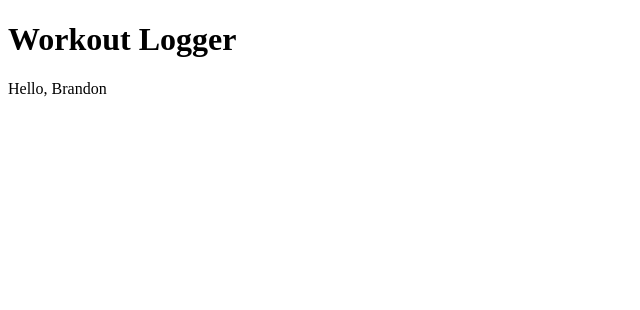
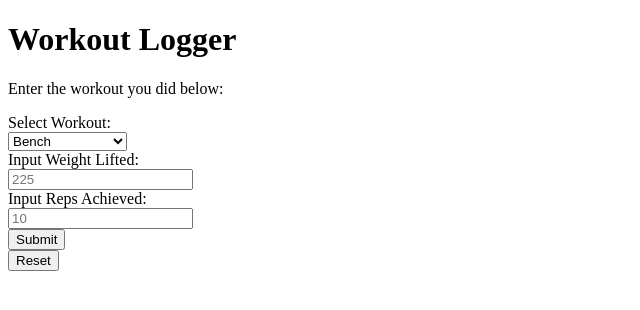
Before and after one commit to Roaster/Workout-Logger, a Flask app: page / in a window 1280 px wide. Shown: the top 310 px of the page, without its empty margins (0-640 px from the left). Run offline with Flask 2, Linux system fonts and the light colour scheme.

Commit message:
Working on the front end

```diff
--- a/templates/index.html
+++ b/templates/index.html
@@ -4,11 +4,46 @@
     <meta charset="UTF-8">
     <meta http-equiv="X-UA-Compatible" content="IE=edge">
     <meta name="viewport" content="width=device-width, initial-scale=1.0">
-    <title>Document</title>
+    <title>Workout Logger</title>
 </head>
 <body>
     <div><h1>Workout Logger</h1>
-    <p>Hello, {{username}}</p>
+
+    <script>
+        if ('{{message}}' != 'None'){
+
+            console.log('{{workouts}}')
+
+        }
+
+
+    </script>
+
+    <p>Enter the workout you did below:
+    <br>
+        <form action="#" method="post">
+            <label for="workout">Select Workout:</label><br>
+            <select id="workout" name="workout">
+                <option value="bench">Bench</option>
+                <option value="squat">Squat</option>
+                <option value="deadlift">Deadlift</option>
+                <option value="ohp">Overhead Press</option>
+            </select><br>
+
+            <label for="weight">Input Weight Lifted:</label><br>
+            <input type="text" id="weight" name="weight" placeholder="225" required><br>
+
+            <label for="reps">Input Reps Achieved:</label><br>
+            <input type="text" id="reps" name="reps" placeholder="10" required><br>
+
+            <div>
+                <input type="submit">
+            </div>
+            <div>
+                <input type="reset">
+            </div>
+        </form>
+    </p>
     </div>
 
 </body>
--- a/view.py
+++ b/view.py
@@ -1,13 +1,24 @@
-from flask import Blueprint, render_template
+from flask import Blueprint, render_template,request
 
 views = Blueprint(__name__, "views")
 
+workouts = []
+@views.route("/", methods=['GET', 'POST'])
+def home():
 
-#Can pass variables like username with the render template function
-@views.route("/")
-def home():
-    return render_template("index.html", username = "Brandon")
+    if request.method == "POST":
+        workout = str(request.form['workout'])
+        weight = str(request.form['weight'])
+        reps = str(request.form['reps'])
+        message = "You did " + workout + " at " + weight + " pounds for " + reps + " reps"
+        workouts.append(message)
+        print(workouts)
+        return render_template("index.html", message=message, workouts=workouts)
+    else:
+        return render_template("index.html", message = 'None')
+
+
 
 @views.route("/info")
 def info():
-    return "Welcome to the info page. This application was built to practice."
+    return "Welcome to the info page. This application was built to practice web development."
```
Also changed, not shown: static/css/main.css (added).
